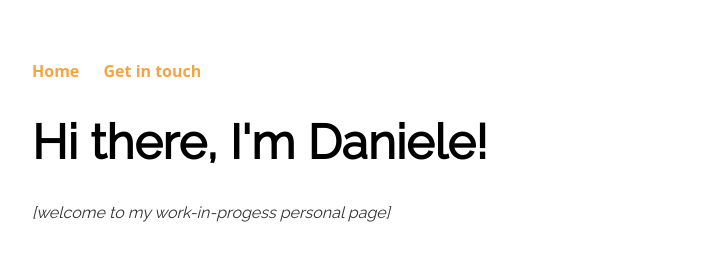
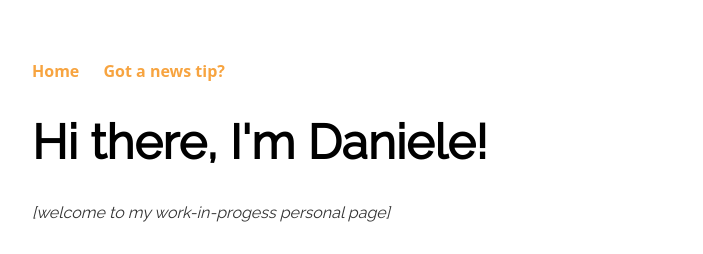
Before and after one commit to danielegrasso/danielegrasso.github.io, a Jekyll site: the page built from index.html, in a window 1280 px wide. Shown: the top 254 px of the page, without its empty margins (288-991 px from the left). Built offline with Jekyll 4.4.1, drawn with Linux system fonts in a browser that asks for light colours.

Commit message:
Update default.html

```diff
--- a/_layouts/default.html
+++ b/_layouts/default.html
@@ -10,7 +10,7 @@
 			<nav>
 	    		<ul>
 	        		<li><a href="/">Home</a></li>
-		        	<li><a href="/about">Get in touch</a></li>
+		        	<li><a href="/about">Got a news tip?</a></li>
 	        		<!--<li><a href="/cv">CV</a></li>-->
 	        		<!--<li><a href="/blog">Blog</a></li>-->
 	    		</ul>
```
